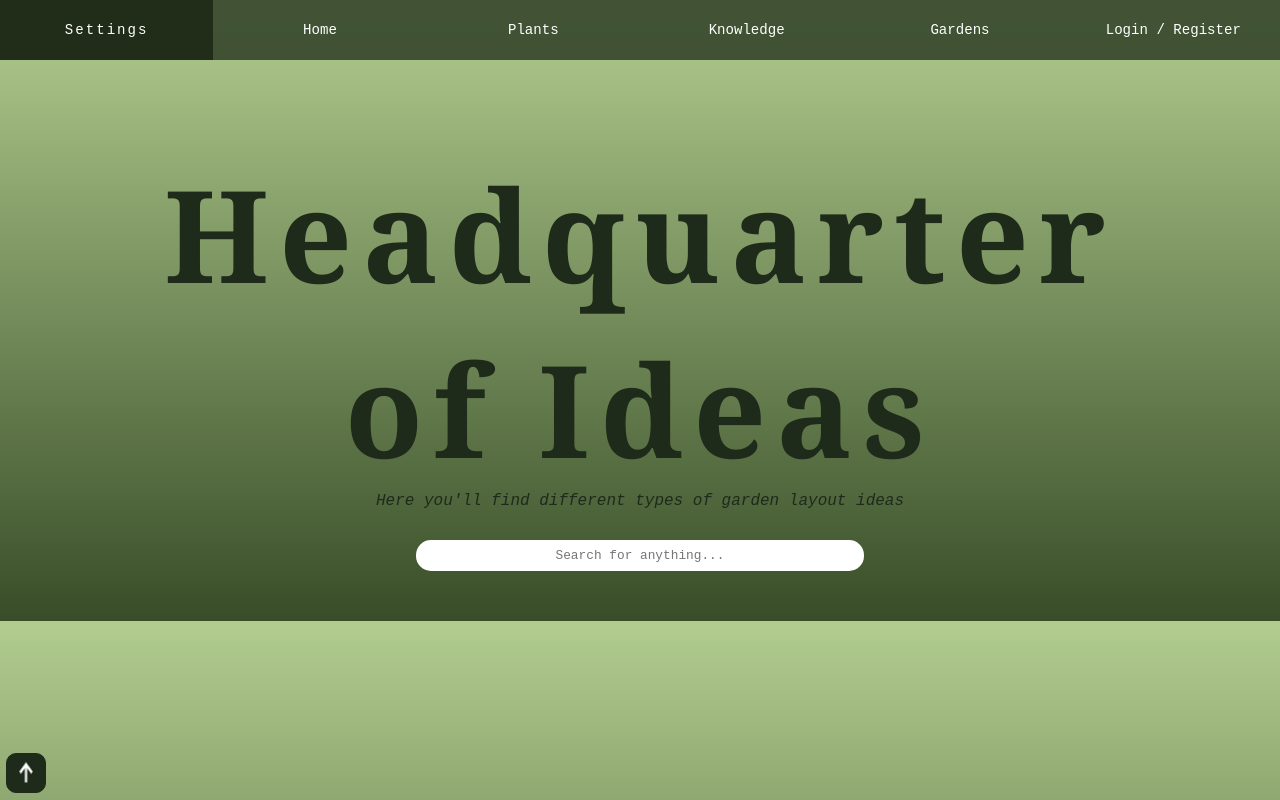
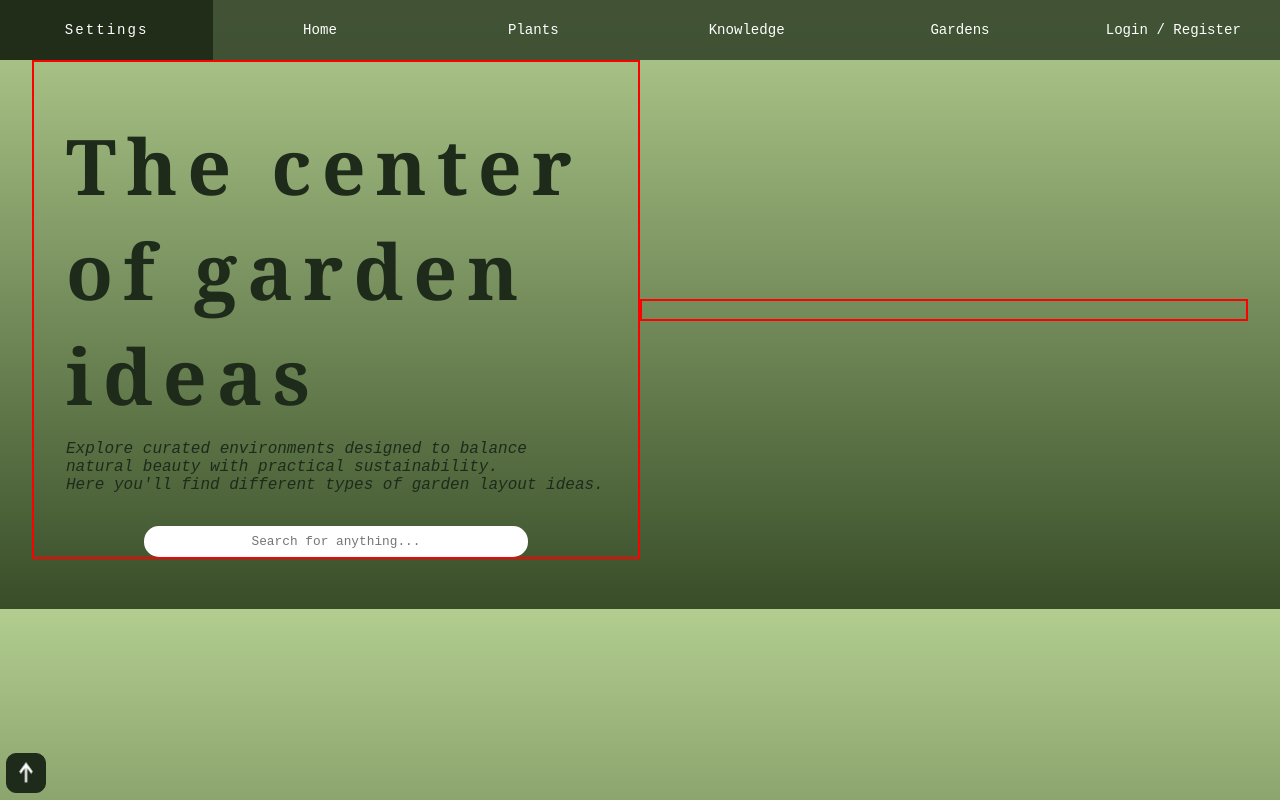
Before and after one commit to ProgiG05/VIZSGAREMEK, a website: page GardenPublic/sites/ideas.html in a window 1280 px wide. Drawn offline with Linux system fonts and the light colour scheme; no server answers.

Commit message:
started the rework of the ideas page

```diff
--- a/GardenPublic/mains/ideas.js
+++ b/GardenPublic/mains/ideas.js
@@ -16,6 +16,12 @@ document.addEventListener("DOMContentLoaded", async (e) => {
     const responseIdeas = await fetch('/api/ideas', { method: "GET", headers : {"Content-Type" : "application/json"}})
     const ListOfIdeas = await responseIdeas.json()
     const IdeasCardContainer = document.getElementById("gardenIdeas-container")
+
+    const randomNum = Math.floor(Math.random() * ListOfIdeas.length)
+    const oneIdeaShowcasecont = document.getElementById("oneCardShowcase_cont")
+    const randomIdea = ListOfIdeas[randomNum]
+
+    console.log(randomIdea)
 
     ListOfIdeas.forEach(idea => {
         //console.log("Title: " + idea.title + "\nDescription: " + idea.description + "\nPicture: " + idea.picture + "\nPlants: " + idea.plants + "\nSunlight: " + idea.sunlight + "\nWater: " + idea.water + "\nMaintenance: " + idea.maintenance)
--- a/GardenPublic/sites/ideas.html
+++ b/GardenPublic/sites/ideas.html
@@ -33,62 +33,21 @@
         </button>
     </div>
     <div class="header-container" id="header-container">
-        <h1 class="main-title">Headquarter of Ideas</h1>
-        <p class="sub-title ">Here you'll find different types of garden layout ideas</p>
-        <input type="text" name="searchBar" id="searchBar" placeholder="Search for anything...">
+        <div class="left-cont">
+            <h1 class="main-title">The center of garden ideas</h1>
+            <p class="sub-title ">Explore curated environments designed to balance natural beauty with practical sustainability. <br>Here you'll find different types of garden layout ideas. </p>
+            <p class="sub-title "> </p>
+            <input type="text" name="searchBar" id="searchBar" placeholder="Search for anything...">
+        </div>
+        <div class="right-cont" id="oneCardShowcase_cont">
+            &nbsp;
+        </div>
     </div>
+
     <button class="toup" id="toup"><img src="../pics/icons/arrow_upward_alt_25dp_FFFFFF_FILL0_wght400_GRAD0_opsz24.png" alt="UP"></button>
-    <div class="gardenIdeas-container" id="gardenIdeas-container">
-        <!-- <div class="garden-card hidden">
-            <div class="image-placeholder-wrapper">
-                <img src="../pics/gardenideas/gardenidea2.png" alt="The Shady Woodland Retreat">
-            </div>
-            <h2 class="card-title">The Shady Woodland Retreat</h2>
-            <p class="card-description">Escape to a tranquil, cool sanctuary. This garden uses a canopy of existing trees to nurture a dense tapestry of textures and forms, featuring varied greens from hostas and ferns.</p>
-            <p class="card-description">A winding path creates a natural, easy-to-maintain sense of journey.</p>
-            <hr>
-            <p class="plant-list">
-                <a class="plantListItem" href="">Japanese Maple (Acer palmatum)</a>,
-                <a class="plantListItem" href="">Hosta (Hosta spp.)</a>,
-                <a class="plantListItem" href="">Ostrich Fern (Matteuccia struthiopteris)</a>,
-                <a class="plantListItem" href="">Japanese Forest Grass (Hakonechloa macra)</a>,
-                <a class="plantListItem" href="">Bleeding Heart (Dicentra spectabilis)</a>,
-                <a class="plantListItem" href="">Wild Ginger (Asarum canadense)</a>
-            </p>
-            <div class="cardbottom-cont">
-                <div class="card-footer">
-                    <div class="stats-container">
-                        <div class="stat-box">
-                            <div class="stat-badge">Sunlight</div>
-                            <div class="stat-label">Low</div>
-                        </div>
-                        <div class="stat-box">
-                            <div class="stat-badge">Water</div>
-                            <div class="stat-label">Medium</div>
-                        </div>
-                        <div class="stat-box">
-                            <div class="stat-badge">Maintenance</div>
-                            <div class="stat-label">Easy</div>
-                        </div>
-                    </div>
-                </div>
-                <button onclick="toggleSaveState(this)" class="pot-button">
-                    <div class="flower-assembly">
-                        <div class="flower-head">
-                            <div class="petal p1"></div>
-                            <div class="petal p2"></div>
-                            <div class="petal p3"></div>
-                            <div class="petal p4"></div>
-                            <div class="center"></div>
-                        </div>
-                        <div class="stem"></div>
-                    </div>
-                    <div class="pot-base"></div>
-                    <div class="pot-rim"></div>
-                </button>
-            </div>
-        </div> -->
-    </div>
+
+    <div class="gardenIdeas-container" id="gardenIdeas-container"></div>
+
     <script src="../mains/ideas.js"></script>
 </body>
 </html>
--- a/GardenPublic/styles/ideas.css
+++ b/GardenPublic/styles/ideas.css
@@ -168,34 +168,57 @@ body.dark-theme{
 .hidden2 {opacity: 0;transition: all 1s ease;transform: translateX(100px);}
 .show{opacity: 1;transition: all 1s ease;transform: translateX(0);}
 
+
+
+
+
+
 .header-container{
-    width: 80%;
+    width: 95%;
     display: flex;
-    flex-direction: column;
+    flex-direction: row;
     margin: auto;
     margin-bottom: 50px;
     align-items:center;
 }
+.left-cont{
+    margin: 0;
+    padding: 0;
+    display: flex;
+    flex-direction: column;
+    align-items: center;
+    justify-content: center;
+    width: 50%;
+    border: 2px solid red;
+}
+.right-cont{
+    width: 50%;
+    border: 2px solid red;
+}
 .main-title{
     font-family: Georgia, 'Times New Roman', Times, serif;
     color: var(--general-font-color);
-    font-size: clamp(2.5rem, 10vw, 10.8rem);
-    text-align: center;
+    font-size: clamp(2.5rem, 6vw, 6rem);
+    text-align: left;
     text-shadow: var(--title-text-shadow);
     letter-spacing: 10px;
     font-weight: bolder;
     margin-bottom: -20px;
+    padding-left: 2rem;
+    text-wrap: balance;
 }
 .sub-title{
     font-family: 'Courier New', Courier, monospace;
     color: var(--general-font-color);
-    font-size: calc(0.8rem, 2vw, 4rem);
-    text-align: center;
+    font-size: calc(0.8rem, 4vw, 5rem);
+    text-align: left;
+    padding-left: 2rem;
     font-style: italic;
-    margin-bottom: 30px;
+    margin: 2rem 0 0 0;
+    text-wrap: balance;
 }
 #searchBar{
-    width: 35vw;
+    width: 30vw;
     height: fit-content;
     padding: 0.5rem 0 0.5rem 0;
     font-size: clamp(0.7rem,1vw,3rem);
@@ -207,7 +230,7 @@ body.dark-theme{
 }
 #searchBar:focus{
     outline: none;
-    width: 40vw;
+    width: 35vw;
     transition: all 0.2s ease-in-out;
 }
 /* ######################################################## */
```
